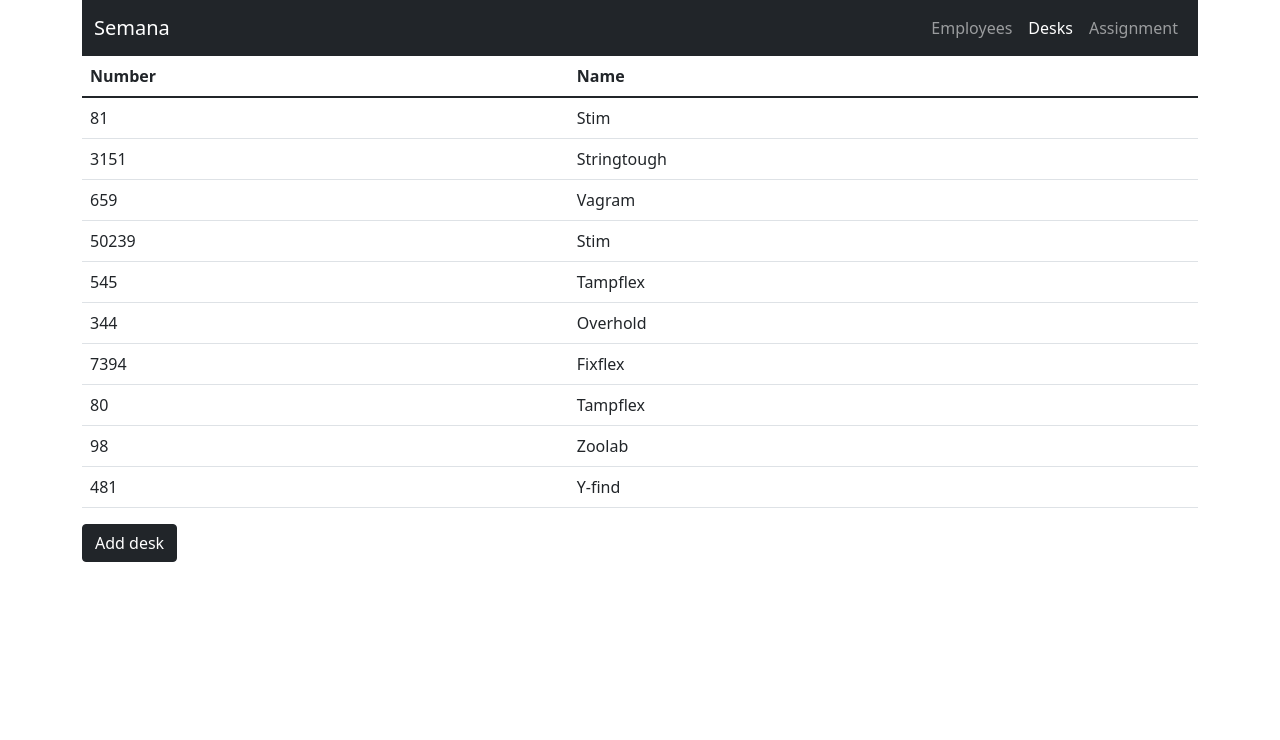
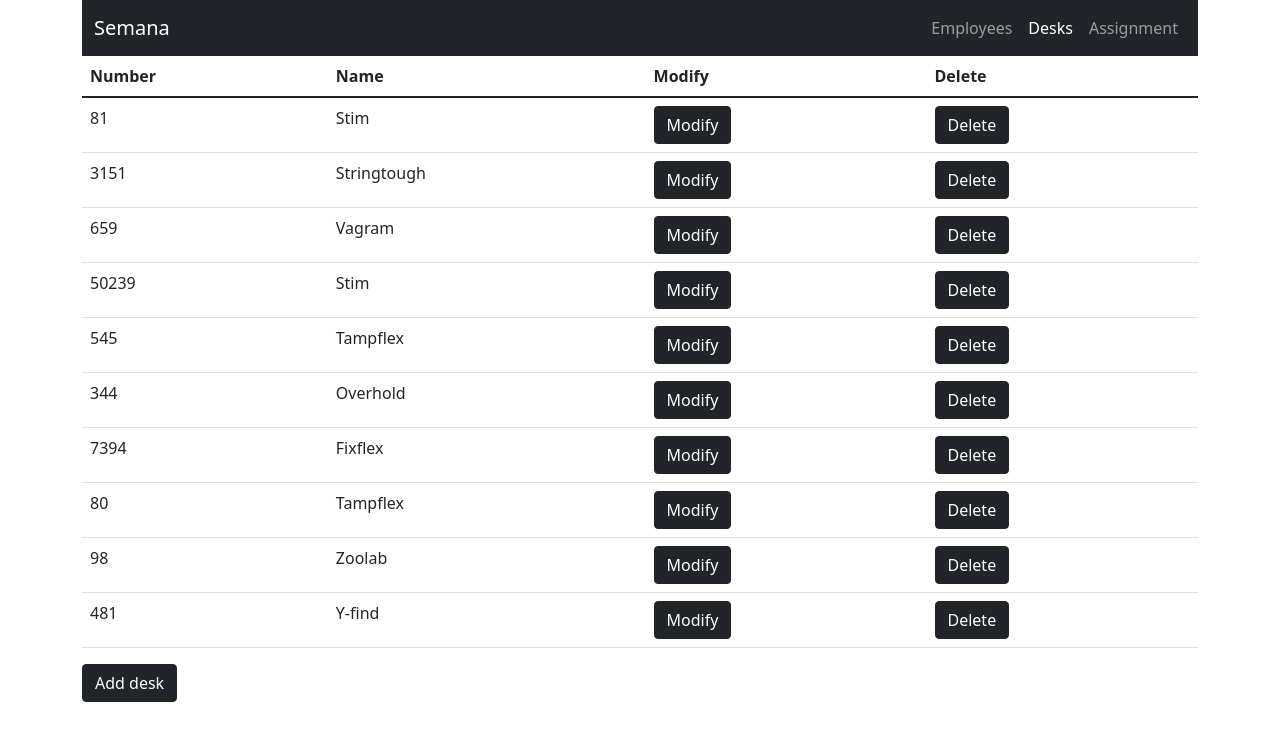
Before and after one commit to semana-io/hack-me, a React (Create React App) app: page /desks in a window 1280 px wide. Shown: the top 740 px of the page. Built offline with nearby package versions, Linux system fonts and the light colour scheme; data requests are answered from the project's data file.

Commit message:
Implement modify and delete for employees/desks

```diff
--- a/src/components/desks.tsx
+++ b/src/components/desks.tsx
@@ -15,6 +15,8 @@ const Desks = () : JSX.Element => {
   } = useQuery('fetchEmployees', () => axios.get<Desk[]>('http://localhost:3002/desks'));
 
   const { mutateAsync: addAsync } = useMutation((desk: Item) => axios.post<void>('http://localhost:3002/desks', desk));
+  const { mutateAsync: updateAsync } = useMutation(({ id, desk }: {id: number, desk: Item}) => axios.put<void>(`http://localhost:3002/desks/${id}`, desk));
+  const { mutateAsync: deleteAsync } = useMutation((id: number) => axios.delete<void>(`http://localhost:3002/desks/${id}`));
 
   const emptyDesk: AddDesk = { number: 0, name: '' };
 
@@ -36,11 +38,25 @@ const Desks = () : JSX.Element => {
   const desks = (data as AxiosResponse<Desk[]>).data;
 
   const submitModal = async (newDesk: Item) => {
-    if (desks.find((existingDesk) => existingDesk.number === newDesk.number)) {
-      return;
+    if (newDesk.id === undefined) {
+      if (desks.find((existingDesk) => existingDesk.number === newDesk.number)) {
+        return;
+      }
+      await addAsync(newDesk);
+    } else {
+      await updateAsync({ id: newDesk.id as number, desk: newDesk });
     }
-    await addAsync(newDesk);
     await refetch();
+  };
+
+  const deleteDesk = async (id: number) => {
+    await deleteAsync(id);
+    await refetch();
+  };
+
+  const openModifyModal = (item: Item) => {
+    setDesk(item);
+    setIsModalOpen(true);
   };
 
   const columns : FieldsWithLabels<Desk> = [
@@ -72,6 +88,8 @@ const Desks = () : JSX.Element => {
       <Table
         items={desks}
         columns={columns}
+        openModifyModal={openModifyModal}
+        deleteItem={deleteDesk}
       />
       <Button
         onClick={() => setIsModalOpen(true)}
--- a/src/components/employees.tsx
+++ b/src/components/employees.tsx
@@ -15,6 +15,8 @@ const Employees = () : JSX.Element => {
   } = useQuery('fetchEmployees', () => axios.get<Employee[]>('http://localhost:3002/employees'));
 
   const { mutateAsync: addAsync } = useMutation((employee: Item) => axios.post<void>('http://localhost:3002/employees', employee));
+  const { mutateAsync: updateAsync } = useMutation(({ id, employee }: {id: number, employee: Item}) => axios.put<void>(`http://localhost:3002/employees/${id}`, employee));
+  const { mutateAsync: deleteAsync } = useMutation((id: number) => axios.delete<void>(`http://localhost:3002/employees/${id}`));
 
   const emptyEmployee: AddEmployee = { firstName: '', lastName: '', email: '' };
 
@@ -36,8 +38,22 @@ const Employees = () : JSX.Element => {
   const employees = (data as AxiosResponse<Employee[]>).data;
 
   const submitModal = async (newEmployee: Item) => {
-    await addAsync(newEmployee);
+    if (newEmployee.id === undefined) {
+      await addAsync(newEmployee);
+    } else {
+      await updateAsync({ id: newEmployee.id as number, employee: newEmployee });
+    }
     await refetch();
+  };
+
+  const deleteEmployee = async (id: number) => {
+    await deleteAsync(id);
+    await refetch();
+  };
+
+  const openModifyModal = (item: Item) => {
+    setEmployee(item);
+    setIsModalOpen(true);
   };
 
   const columns : FieldsWithLabels<Employee> = [
@@ -78,6 +94,8 @@ const Employees = () : JSX.Element => {
       <Table
         items={employees}
         columns={columns}
+        openModifyModal={openModifyModal}
+        deleteItem={deleteEmployee}
       />
       <Button
         onClick={() => setIsModalOpen(true)}
--- a/src/components/generic/table.tsx
+++ b/src/components/generic/table.tsx
@@ -1,25 +1,33 @@
 import React from 'react';
 import PropTypes from 'prop-types';
+import Button from './button';
+import { Item } from '../../models/types';
 
 type TableProps<T extends {id: number}, K extends keyof T> = {
   items: Array<T>;
   columns: Array<{ field: K, label: string }>;
+  openModifyModal: (item: Item) => void;
+  deleteItem: (id: number) => Promise<void>;
 };
 
 const Table = <T extends {id: number}, K extends keyof T>
   ({
-    items, columns,
+    items, columns, openModifyModal, deleteItem,
   } : TableProps<T, K>) : JSX.Element => (
     <table className="table">
       <thead>
         <tr>
           {columns.map((column) => <th scope="col" key={`${column.field}`}>{column.label}</th>)}
+          <th scope="col">Modify</th>
+          <th scope="col">Delete</th>
         </tr>
       </thead>
       <tbody>
         {items.map((item) => (
           <tr key={`${item.id}`}>
             {columns.map((column) => (<td key={`${item.id}-${column.field}`}>{item[column.field]}</td>))}
+            <td><Button label="Modify" onClick={() => openModifyModal(item)} /></td>
+            <td><Button label="Delete" onClick={() => deleteItem(item.id)} /></td>
           </tr>
         ))}
       </tbody>
@@ -29,6 +37,8 @@ const Table = <T extends {id: number}, K extends keyof T>
 Table.propTypes = {
   items: PropTypes.arrayOf(PropTypes.object).isRequired,
   columns: PropTypes.arrayOf(PropTypes.object).isRequired,
+  openModifyModal: PropTypes.func.isRequired,
+  deleteItem: PropTypes.func.isRequired,
 };
 
 export default Table;
```
